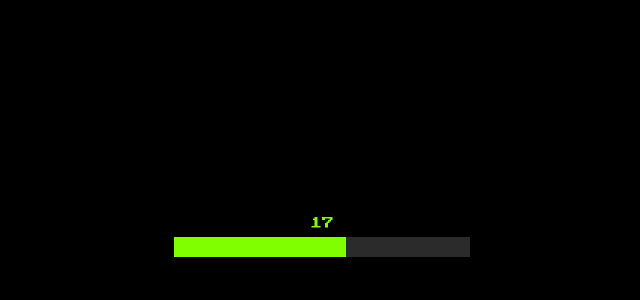
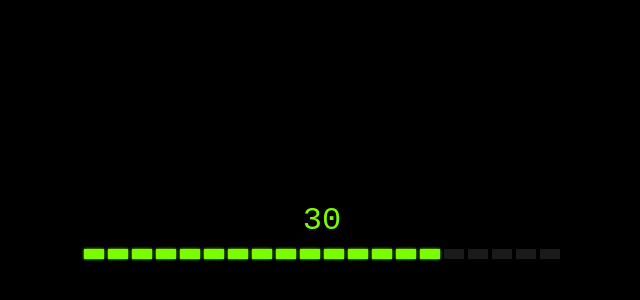
Before and after one commit to printhelloworldasdas/idk, a plain HTML site: page index.html in a window 1280 px wide. Shown: the part 170-470 px from the top of the page, without its empty margins (318-958 px from the left). Drawn offline with Linux system fonts and the light colour scheme.

Commit message:
Update index.html

```diff
--- a/index.html
+++ b/index.html
@@ -2,88 +2,72 @@
 <html lang="es">
 <head>
   <meta charset="UTF-8">
-  <title>Barra de XP Pixel Art</title>
+  <title>Barra Digital</title>
   <style>
-    @import url('https://fonts.googleapis.com/css2?family=Press+Start+2P&display=swap');
-
     body {
-      background-color: #000;
-      display: flex;
-      justify-content: center;
-      align-items: center;
-      height: 100vh;
-      font-family: 'Press Start 2P', monospace;
-    }
-
-    .xp-wrapper {
+      background-color: black;
       display: flex;
       flex-direction: column;
       align-items: center;
+      justify-content: center;
+      height: 100vh;
+      margin: 0;
+      font-family: monospace;
     }
 
-    .xp-level {
-      color: #80ff00;
-      text-shadow: 1px 1px #000;
-      margin-bottom: 6px;
-      font-size: 12px;
+    .number {
+      color: #7CFC00; /* Verde fosforescente */
+      font-size: 32px;
+      margin-bottom: 10px;
     }
 
-    .xp-bar-pixel {
-      width: 304px;
-      height: 24px;
-      image-rendering: pixelated;
-      background-color: #2b2b2b;
-      position: relative;
-      display: grid;
-      grid-template-columns: repeat(19, 16px); /* 16px x 19 = 304px */
-      grid-template-rows: 24px;
+    .bar-container {
+      display: flex;
+      gap: 4px;
     }
 
-    .xp-fill {
-      background-color: #80ff00;
-      grid-column: 1 / span 11; /* Simula 11 de 19 bloques llenos = ~58% XP */
+    .bar-segment {
+      width: 20px;
+      height: 10px;
+      background-color: #7CFC00;
+      box-shadow: 0 0 3px #7CFC00;
     }
 
-    /* Opcional: pixel corners (simulate curved ends manually) */
-    .xp-bar-pixel::before,
-    .xp-bar-pixel::after {
-      content: "";
-      position: absolute;
-      top: 0;
-      width: 4px;
-      height: 24px;
-      background-color: transparent;
-    }
-
-    .xp-bar-pixel::before {
-      left: 0;
-      border-left: 4px solid #000;
-    }
-
-    .xp-bar-pixel::after {
-      right: 0;
-      border-right: 4px solid #000;
-    }
-
-    .xp-bar-border {
-      position: absolute;
-      top: 0;
-      left: 0;
-      width: 100%;
-      height: 100%;
-      box-sizing: border-box;
-      border: 2px solid #000;
+    .bar-segment.inactive {
+      background-color: #1a1a1a;
+      box-shadow: none;
     }
   </style>
 </head>
 <body>
 
-  <div class="xp-wrapper">
-    <div class="xp-level">17</div>
-    <div class="xp-bar-pixel">
-      <div class="xp-fill"></div>
-      <div class="xp-bar-border"></div>
-    </div>
+  <div class="number">30</div>
+
+  <div class="bar-container">
+    <!-- 20 segmentos, los primeros 15 activos para reflejar "30" -->
+    <!-- Puedes ajustar esto según necesites -->
+    <!-- Activos (verde) -->
+    <div class="bar-segment"></div>
+    <div class="bar-segment"></div>
+    <div class="bar-segment"></div>
+    <div class="bar-segment"></div>
+    <div class="bar-segment"></div>
+    <div class="bar-segment"></div>
+    <div class="bar-segment"></div>
+    <div class="bar-segment"></div>
+    <div class="bar-segment"></div>
+    <div class="bar-segment"></div>
+    <div class="bar-segment"></div>
+    <div class="bar-segment"></div>
+    <div class="bar-segment"></div>
+    <div class="bar-segment"></div>
+    <div class="bar-segment"></div>
+    <!-- Inactivos (oscuro) -->
+    <div class="bar-segment inactive"></div>
+    <div class="bar-segment inactive"></div>
+    <div class="bar-segment inactive"></div>
+    <div class="bar-segment inactive"></div>
+    <div class="bar-segment inactive"></div>
   </div>
 
 </body>
```
